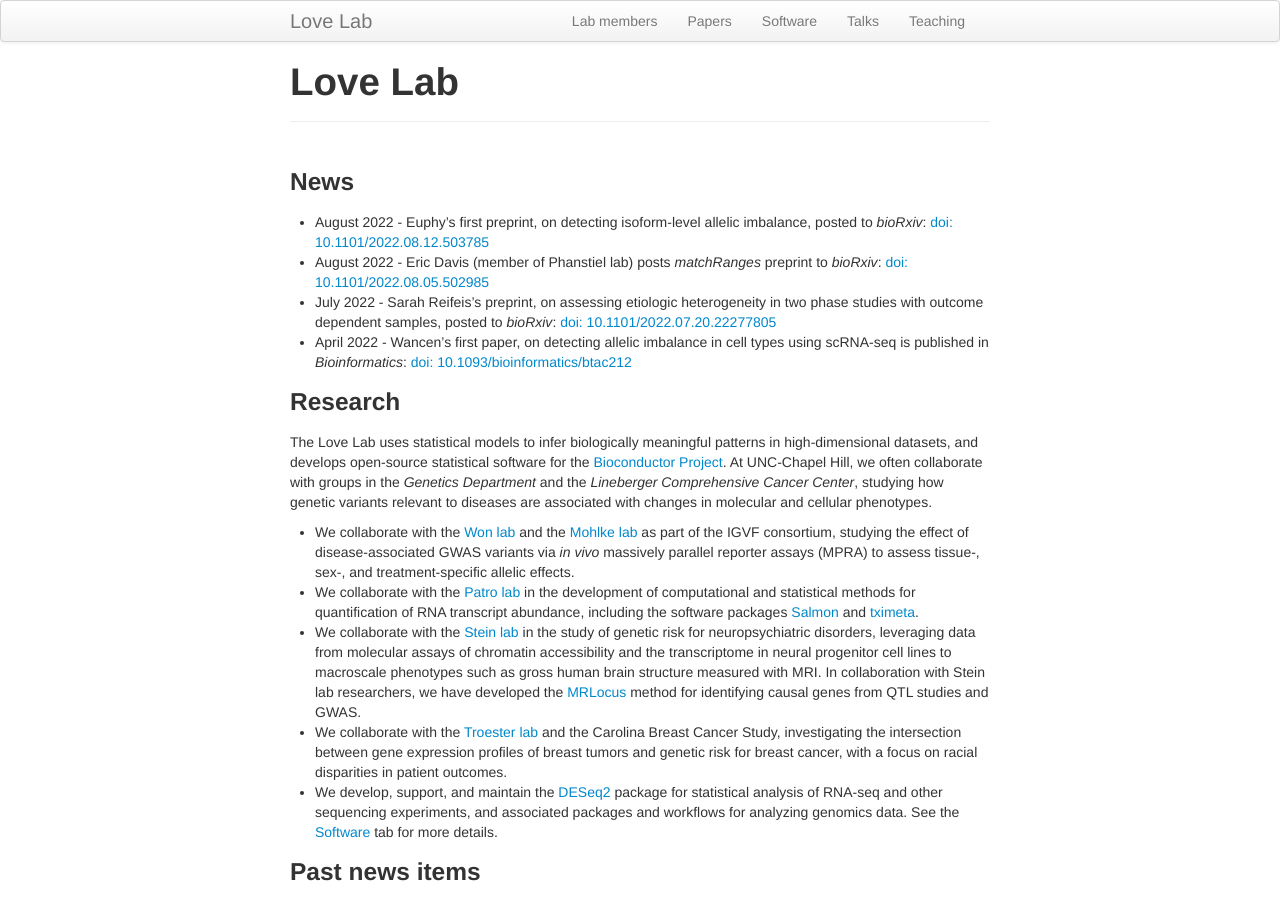
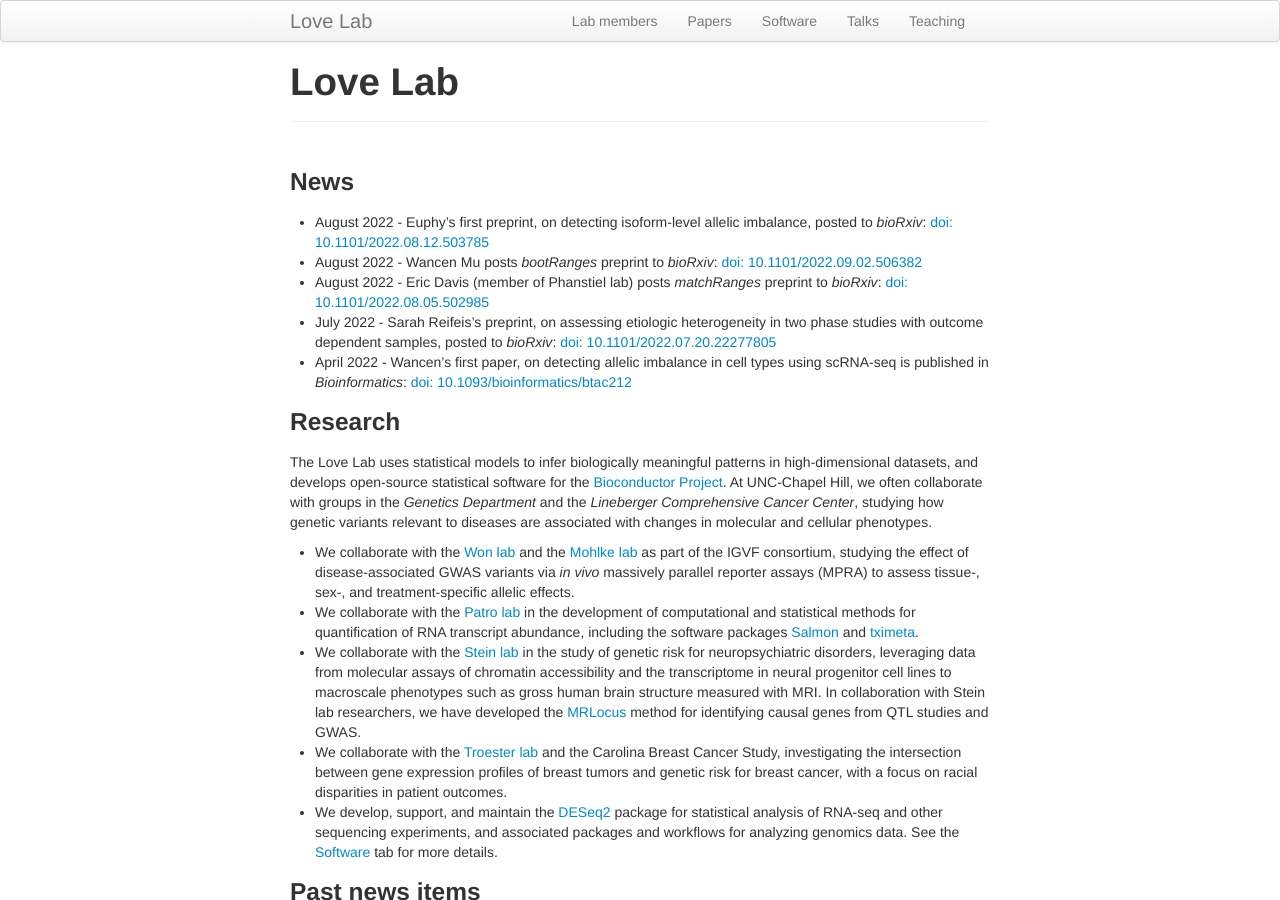
Before and after one commit to mikelove/mikelove.github.io, a Jekyll site: the page built from index.md, in a window 1280 px wide and 900 px high. Built offline with Jekyll 4.4.1, drawn with Linux system fonts in a browser that asks for light colours.

Commit message:
bootranges to news

```diff
--- a/index.md
+++ b/index.md
@@ -10,6 +10,9 @@ layout: page
 * August 2022 - Euphy's first preprint, on detecting isoform-level
   allelic imbalance, posted to *bioRxiv*:
   [doi: 10.1101/2022.08.12.503785](https://doi.org/10.1101/2022.08.12.503785)
+* August 2022 - Wancen Mu posts
+  *bootRanges* preprint to *bioRxiv*:
+  [doi: 10.1101/2022.09.02.506382](ttps://doi.org/10.1101/2022.09.02.506382)
 * August 2022 - Eric Davis (member of Phanstiel lab) posts
   *matchRanges* preprint to *bioRxiv*:
   [doi: 10.1101/2022.08.05.502985](https://doi.org/10.1101/2022.08.05.502985)
```
